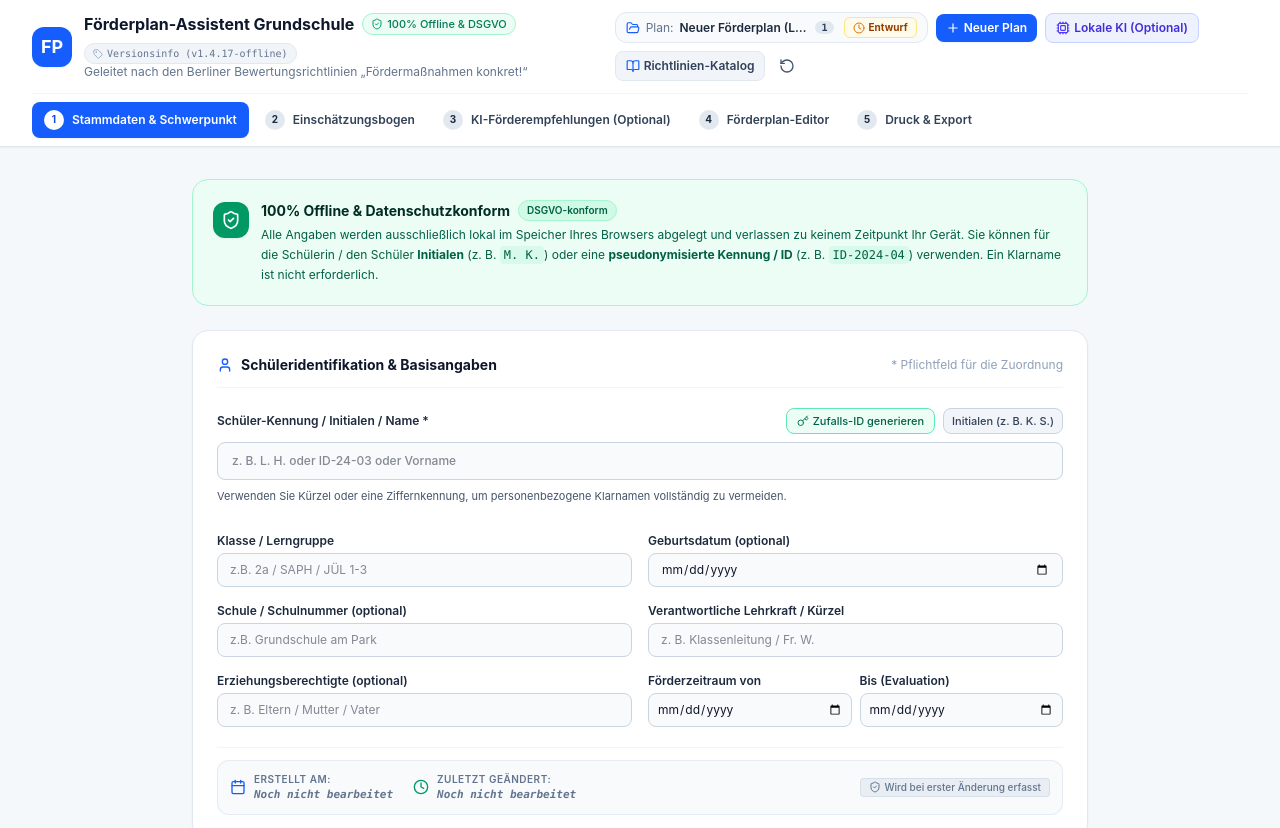
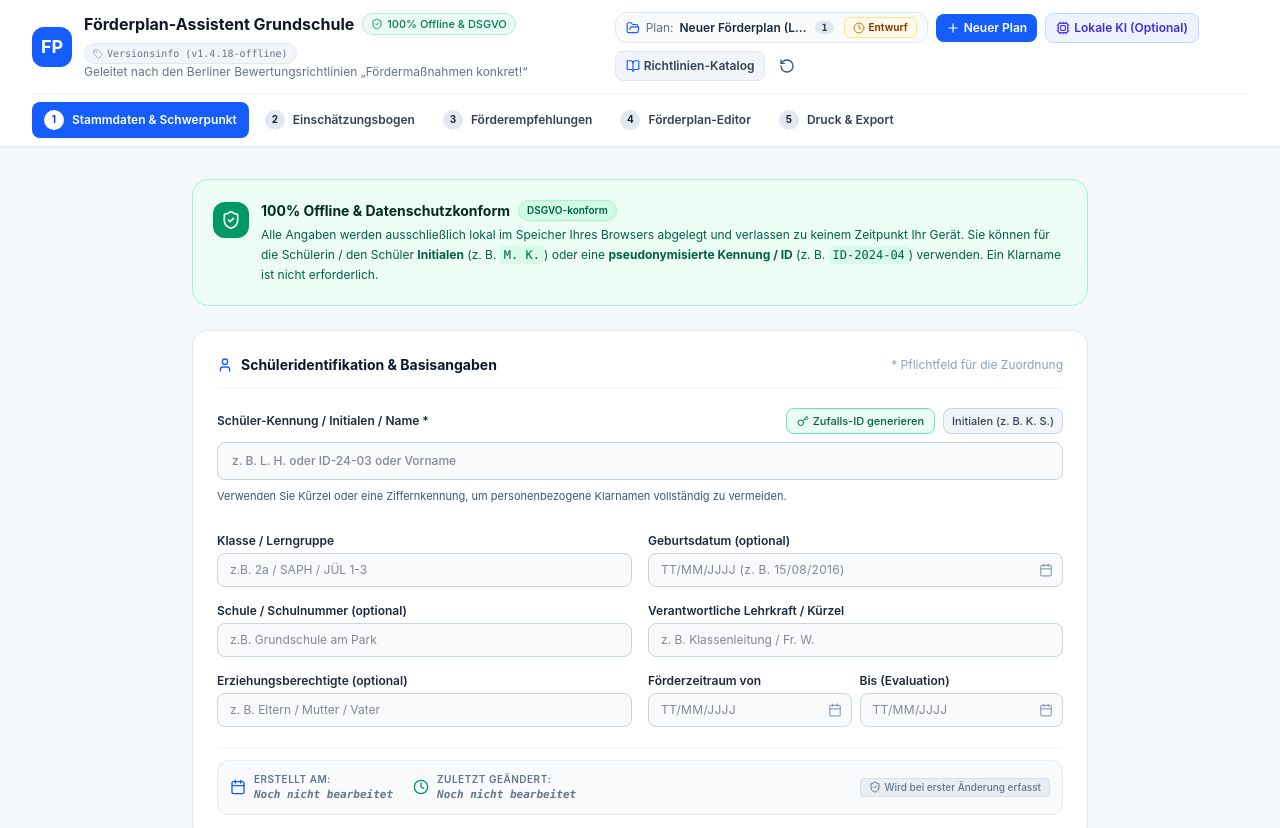
Before and after one commit to giusepperagusa/foerderplaner, a React (Vite) app: page / in a window 1280 px wide. Shown: the top 828 px of the page. Built offline with nearby package versions, Linux system fonts and the light colour scheme.

Commit message:
Release v1.4.18: Step 3 renaming & tab clarification, navigation button alignment, and standard German date format (dd/mm/yyyy)

```diff
--- a/package.json
+++ b/package.json
@@ -1,7 +1,7 @@
 {
   "name": "react-example",
   "private": true,
-  "version": "1.4.17",
+  "version": "1.4.18",
   "license": "GPL-3.0-or-later",
   "type": "module",
   "scripts": {
--- /dev/null
+++ b/src/components/GermanDateInput.tsx
@@ -0,0 +1,104 @@
+import React, { useRef } from 'react';
+import { Calendar } from 'lucide-react';
+import { formatDateToGerman, normalizeGermanDate, germanDateToIso } from '../utils/dateUtils';
+
+interface Props {
+  id: string;
+  value: string;
+  onChange: (value: string) => void;
+  placeholder?: string;
+  className?: string;
+  disabled?: boolean;
+  'aria-label'?: string;
+}
+
+export const GermanDateInput: React.FC<Props> = ({
+  id,
+  value,
+  onChange,
+  placeholder = 'TT/MM/JJJJ',
+  className = '',
+  disabled = false,
+  'aria-label': ariaLabel,
+}) => {
+  const hiddenDateInputRef = useRef<HTMLInputElement>(null);
+
+  // Formatted display value: ensure any stored legacy ISO format (YYYY-MM-DD) is displayed as DD/MM/YYYY
+  const displayValue = formatDateToGerman(value);
+
+  const handleTextChange = (e: React.ChangeEvent<HTMLInputElement>) => {
+    onChange(e.target.value);
+  };
+
+  const handleBlur = (e: React.FocusEvent<HTMLInputElement>) => {
+    const raw = e.target.value;
+    if (raw) {
+      const normalized = normalizeGermanDate(raw);
+      if (normalized !== raw) {
+        onChange(normalized);
+      }
+    }
+  };
+
+  const handleOpenPicker = () => {
+    if (disabled) return;
+    const picker = hiddenDateInputRef.current;
+    if (picker) {
+      if (typeof picker.showPicker === 'function') {
+        picker.showPicker();
+      } else {
+        picker.focus();
+        picker.click();
+      }
+    }
+  };
+
+  const handlePickerChange = (e: React.ChangeEvent<HTMLInputElement>) => {
+    const isoVal = e.target.value;
+    if (isoVal) {
+      const germanFormatted = formatDateToGerman(isoVal);
+      onChange(germanFormatted);
+    }
+  };
+
+  return (
+    <div className={`relative flex items-center ${className}`}>
+      <input
+        id={id}
+        type="text"
+        inputMode="numeric"
+        value={displayValue}
+        onChange={handleTextChange}
+        onBlur={handleBlur}
+        placeholder={placeholder}
+        disabled={disabled}
+        aria-label={ariaLabel}
+        className="w-full pl-3 pr-8 py-2 text-xs bg-slate-50 border border-slate-300 rounded-lg focus:ring-2 focus:ring-blue-600 focus:outline-hidden text-slate-900 font-sans tracking-wide"
+      />
+
+      {/* Calendar Picker Button */}
+      <button
+        type="button"
+        onClick={handleOpenPicker}
+        disabled={disabled}
+        tabIndex={-1}
+        title="Datum aus Kalender auswählen"
+        aria-label="Kalender öffnen"
+        className="absolute right-1.5 p-1 text-slate-400 hover:text-blue-600 rounded transition-colors cursor-pointer disabled:opacity-40"
+      >
+        <Calendar className="w-3.5 h-3.5" aria-hidden="true" />
+      </button>
+
+      {/* Visually hidden native date picker to provide calendar dialog popup */}
+      <input
+        ref={hiddenDateInputRef}
+        type="date"
+        tabIndex={-1}
+        aria-hidden="true"
+        value={germanDateToIso(displayValue)}
+        onChange={handlePickerChange}
+        className="sr-only pointer-events-none absolute -bottom-2 right-0 opacity-0 w-0 h-0"
+      />
+    </div>
+  );
+};
--- a/src/components/Navigation.tsx
+++ b/src/components/Navigation.tsx
@@ -54,7 +54,7 @@ export const Navigation: React.FC<Props> = ({
   const steps = [
     { num: 1, label: 'Stammdaten & Schwerpunkt', icon: User },
     { num: 2, label: 'Einschätzungsbogen', icon: CheckSquare },
-    { num: 3, label: 'KI-Förderempfehlungen (Optional)', icon: Sparkles },
+    { num: 3, label: 'Förderempfehlungen', icon: Sparkles },
     { num: 4, label: 'Förderplan-Editor', icon: Table },
     { num: 5, label: 'Druck & Export', icon: Printer },
   ];
--- a/src/components/PlanEditorStep.tsx
+++ b/src/components/PlanEditorStep.tsx
@@ -11,6 +11,7 @@ import {
   FileEdit,
 } from 'lucide-react';
 import { PlanRow } from '../types/foerderplan';
+import { GermanDateInput } from './GermanDateInput';
 
 interface Props {
   rows: PlanRow[];
@@ -234,12 +235,11 @@ export const PlanEditorStep: React.FC<Props> = ({
             <label htmlFor="plan-gespraechs-datum" className="text-xs font-semibold text-slate-800 block mb-1">
               Gespräch wurde durchgeführt am
             </label>
-            <input
+            <GermanDateInput
               id="plan-gespraechs-datum"
-              type="date"
               value={gespraechsDatum}
-              onChange={(e) => onUpdateField('gespraechsDatum', e.target.value)}
-              className="w-full px-3 py-2 text-xs bg-slate-50 border border-slate-300 rounded-lg focus:ring-2 focus:ring-blue-600 focus:outline-hidden text-slate-900"
+              onChange={(val) => onUpdateField('gespraechsDatum', val)}
+              placeholder="TT/MM/JJJJ"
             />
           </div>
 
@@ -281,7 +281,7 @@ export const PlanEditorStep: React.FC<Props> = ({
           className="flex items-center gap-1.5 px-4 py-2 border border-slate-200 hover:bg-slate-50 text-slate-700 text-xs font-semibold rounded-xl transition"
         >
           <ArrowLeft className="w-4 h-4" />
-          <span>Zurück zu Empfehlungen</span>
+          <span>Zurück zu Förderempfehlungen</span>
         </button>
 
         <button
--- a/src/components/PlanManagerModal.tsx
+++ b/src/components/PlanManagerModal.tsx
@@ -21,6 +21,7 @@ import {
 } from 'lucide-react';
 import { FoerderplanDocument, PlanStatus } from '../types/foerderplan';
 import { duplicatePlan, createBlankPlan, formatTimestamp } from '../utils/planStorage';
+import { formatDateToGerman } from '../utils/dateUtils';
 import { useFocusTrap } from '../hooks/useFocusTrap';
 
 interface Props {
@@ -378,7 +379,7 @@ export const PlanManagerModal: React.FC<Props> = ({
                         </span>
                         {plan.profil.zeitraumVon && plan.profil.zeitraumBis && (
                           <span>
-                            <strong className="text-slate-700">Zeitraum:</strong> {plan.profil.zeitraumVon} bis {plan.profil.zeitraumBis}
+                            <strong className="text-slate-700">Zeitraum:</strong> {formatDateToGerman(plan.profil.zeitraumVon)} bis {formatDateToGerman(plan.profil.zeitraumBis)}
                           </span>
                         )}
                         <span>
--- a/src/components/StudentProfileStep.tsx
+++ b/src/components/StudentProfileStep.tsx
@@ -2,6 +2,7 @@ import React from 'react';
 import { User, Calendar, School, Award, ArrowRight, Info, ShieldCheck, Key, RefreshCw, CheckCircle2, Clock } from 'lucide-react';
 import { StudentProfile, FoerderschwerpunktType } from '../types/foerderplan';
 import { generateAnonymousIdentifier, formatTimestamp } from '../utils/planStorage';
+import { GermanDateInput } from './GermanDateInput';
 import richtlinienRaw from '../data/richtlinien.json';
 
 interface Props {
@@ -153,12 +154,11 @@ export const StudentProfileStep: React.FC<Props> = ({ profile, onChange, onNext,
             <label htmlFor="student-geburtsdatum-input" className="text-xs font-semibold text-slate-800 block mb-1">
               Geburtsdatum (optional)
             </label>
-            <input
+            <GermanDateInput
               id="student-geburtsdatum-input"
-              type="date"
               value={profile.geburtsdatum}
-              onChange={(e) => handleFieldChange('geburtsdatum', e.target.value)}
-              className="w-full px-3 py-2 text-xs bg-slate-50 border border-slate-300 rounded-lg focus:ring-2 focus:ring-blue-600 focus:outline-hidden text-slate-900"
+              onChange={(val) => handleFieldChange('geburtsdatum', val)}
+              placeholder="TT/MM/JJJJ (z. B. 15/08/2016)"
             />
           </div>
 
@@ -209,24 +209,22 @@ export const StudentProfileStep: React.FC<Props> = ({ profile, onChange, onNext,
               <label htmlFor="student-zeitraum-von" className="text-xs font-semibold text-slate-800 block mb-1">
                 Förderzeitraum von
               </label>
-              <input
+              <GermanDateInput
                 id="student-zeitraum-von"
-                type="date"
                 value={profile.zeitraumVon}
-                onChange={(e) => handleFieldChange('zeitraumVon', e.target.value)}
-                className="w-full px-2 py-2 text-xs bg-slate-50 border border-slate-300 rounded-lg focus:ring-2 focus:ring-blue-600 focus:outline-hidden text-slate-900"
+                onChange={(val) => handleFieldChange('zeitraumVon', val)}
+                placeholder="TT/MM/JJJJ"
               />
             </div>
             <div>
               <label htmlFor="student-zeitraum-bis" className="text-xs font-semibold text-slate-800 block mb-1">
                 Bis (Evaluation)
               </label>
-              <input
+              <GermanDateInput
                 id="student-zeitraum-bis"
-                type="date"
                 value={profile.zeitraumBis}
-                onChange={(e) => handleFieldChange('zeitraumBis', e.target.value)}
-                className="w-full px-2 py-2 text-xs bg-slate-50 border border-slate-300 rounded-lg focus:ring-2 focus:ring-blue-600 focus:outline-hidden text-slate-900"
+                onChange={(val) => handleFieldChange('zeitraumBis', val)}
+                placeholder="TT/MM/JJJJ"
               />
             </div>
           </div>
--- a/src/components/VersionInfoModal.tsx
+++ b/src/components/VersionInfoModal.tsx
@@ -35,7 +35,7 @@ interface Props {
   onOpenLicense?: () => void;
 }
 
-export const APP_VERSION = 'v1.4.17-offline';
+export const APP_VERSION = 'v1.4.18-offline';
 export const GUIDELINE_VERSION = `${richtlinienData.version} (${richtlinienData.gueltigAb})`;
 export const GITHUB_REPO_URL = 'https://github.com/giusepperagusa/foerderplaner';
 
@@ -331,6 +331,10 @@ export const VersionInfoModal: React.FC<Props> = ({
             </span>
             <div className="space-y-1.5 text-[11px]">
               <div className="flex items-start gap-2">
+                <span className="font-mono text-indigo-600 font-semibold shrink-0">v1.4.18:</span>
+                <span>Entschärfung der Schritt-3-Benennung, Harmonisierung der Navigationsschaltflächen &amp; Standard-Datumsformat (TT/MM/JJJJ): Schritt 3 wurde in der Hauptnavigation, im Schritt-Kopf und auf allen Vor-/Zurück-Schaltflächen in <i>„Förderempfehlungen“</i> umbenannt, um das Missverständnis auszuräumen, dass der gesamte Schritt ein KI-Feature sei; interne Reiter in Schritt 3 heben den Standard-Modus (Tab 1: <i>„Amtliche Richtlinien-Bausteine (Standard ohne KI • Sofort)“</i>) und die optionale Formulierungshilfe (Tab 2: <i>„Optionale KI-Formulierungshilfe (Experimentell &amp; Optional)“</i>) trennscharf voneinander ab; alle Datumsfelder in Schritt 1 (<i>„Geburtsdatum“</i>, <i>„Förderzeitraum von“</i>, <i>„Bis (Evaluation)“</i>) und in Schritt 4 (<i>„Gespräch wurde durchgeführt am“</i>) wurden auf das Standard-Format TT/MM/JJJJ (inkl. Kalender-Schnellauswahl) umgestellt und werden auch im Druck/PDF-Export lückenlos in diesem Format ausgegeben.</span>
+              </div>
+              <div className="flex items-start gap-2">
                 <span className="font-mono text-indigo-600 font-semibold shrink-0">v1.4.17:</span>
                 <span>Bedarfsgesteuerte Zeitstempelaktivierung, dynamische Modell-Reaktivität &amp; transparente Kennzeichnung experimenteller/optionaler KI: Zeitstempel für Erstellung (<i>„Erstellt am“</i>) und letzte Änderung (<i>„Zuletzt geändert“</i>) werden erst bei einer tatsächlichen inhaltlichen Bearbeitung des Förderplans aktiviert (reines Betrachten/Browsen belässt unberührte Pläne bei <i>„Noch nicht bearbeitet“</i>); der Tab-Titel in Schritt 3 passt sich nun dynamisch an das gewählte lokale Modell an (z. B. <i>„Lokales Sprachmodell (Qwen2.5-1.5B...)“</i> bzw. <i>„Qwen2.5-0.5B...“</i>); sämtliche KI-Funktionen sind in der gesamten Benutzeroberfläche (Schritt 3 Tabs, lokaler KI-Zustimmungsdialog, Kopf- und Fußleisten, Lizenz- und Versionsdialog) unmissverständlich als <b>experimentell und vollständig optional</b> gekennzeichnet mit dem klaren Hinweis, dass die App vollumfänglich und uneingeschränkt ohne KI nutzbar ist.</span>
               </div>
--- /dev/null
+++ b/src/utils/dateUtils.ts
@@ -0,0 +1,88 @@
+/**
+ * Date formatting and normalization utilities for standard German format dd/mm/yyyy.
+ */
+
+/**
+ * Converts any date representation (ISO YYYY-MM-DD, DD.MM.YYYY, or DD/MM/YYYY)
+ * into standard German format DD/MM/YYYY.
+ */
+export function formatDateToGerman(input?: string): string {
+  if (!input || !input.trim()) return '';
+  const trimmed = input.trim();
+
+  // Matches YYYY-MM-DD (e.g. from legacy HTML5 date inputs)
+  const isoMatch = trimmed.match(/^(\d{4})-(\d{1,2})-(\d{1,2})$/);
+  if (isoMatch) {
+    const [, year, month, day] = isoMatch;
+    return `${day.padStart(2, '0')}/${month.padStart(2, '0')}/${year}`;
+  }
+
+  // Matches DD.MM.YYYY (German dot format)
+  const dotMatch = trimmed.match(/^(\d{1,2})\.(\d{1,2})\.(\d{4})$/);
+  if (dotMatch) {
+    const [, day, month, year] = dotMatch;
+    return `${day.padStart(2, '0')}/${month.padStart(2, '0')}/${year}`;
+  }
+
+  // Matches DD/MM/YYYY (German slash format)
+  const slashMatch = trimmed.match(/^(\d{1,2})\/(\d{1,2})\/(\d{4})$/);
+  if (slashMatch) {
+    const [, day, month, year] = slashMatch;
+    return `${day.padStart(2, '0')}/${month.padStart(2, '0')}/${year}`;
+  }
+
+  return trimmed;
+}
+
+/**
+ * Normalizes user input into standard German format DD/MM/YYYY on blur or change.
+ * Handles DD.MM.YYYY, DD-MM-YYYY, DD/MM/YYYY, or continuous 8-digit strings (DDMMYYYY).
+ */
+export function normalizeGermanDate(val: string): string {
+  if (!val || !val.trim()) return '';
+  const trimmed = val.trim();
+
+  // If 8 consecutive digits entered, e.g. "15082016"
+  if (/^\d{8}$/.test(trimmed)) {
+    const day = trimmed.substring(0, 2);
+    const month = trimmed.substring(2, 4);
+    const year = trimmed.substring(4, 8);
+    return `${day}/${month}/${year}`;
+  }
+
+  // If separated by dots, dashes or slashes: D[D].M[M].YYYY
+  const match = trimmed.match(/^(\d{1,2})[./\-](\d{1,2})[./\-](\d{2,4})$/);
+  if (match) {
+    let [, day, month, year] = match;
+    day = day.padStart(2, '0');
+    month = month.padStart(2, '0');
+    if (year.length === 2) {
+      // 20xx heuristic
+      year = `20${year}`;
+    }
+    return `${day}/${month}/${year}`;
+  }
+
+  return formatDateToGerman(trimmed);
+}
+
+/**
+ * Converts a standard German date DD/MM/YYYY or DD.MM.YYYY into ISO YYYY-MM-DD
+ * for syncing with native browser date picker controls.
+ */
+export function germanDateToIso(germanDate?: string): string {
+  if (!germanDate || !germanDate.trim()) return '';
+  const trimmed = germanDate.trim();
+
+  // Already ISO
+  if (/^\d{4}-\d{2}-\d{2}$/.test(trimmed)) {
+    return trimmed;
+  }
+
+  const match = trimmed.match(/^(\d{1,2})[./\-](\d{1,2})[./\-](\d{4})$/);
+  if (match) {
+    const [, day, month, year] = match;
+    return `${year}-${month.padStart(2, '0')}-${day.padStart(2, '0')}`;
+  }
+  return '';
+}
```
Also changed, not shown: src/components/AiAssistantStep.tsx (+8 -8 lines), src/components/PrintPreviewStep.tsx (+8 -7 lines), 1 other file (tests, documents, lock files or other folders).
